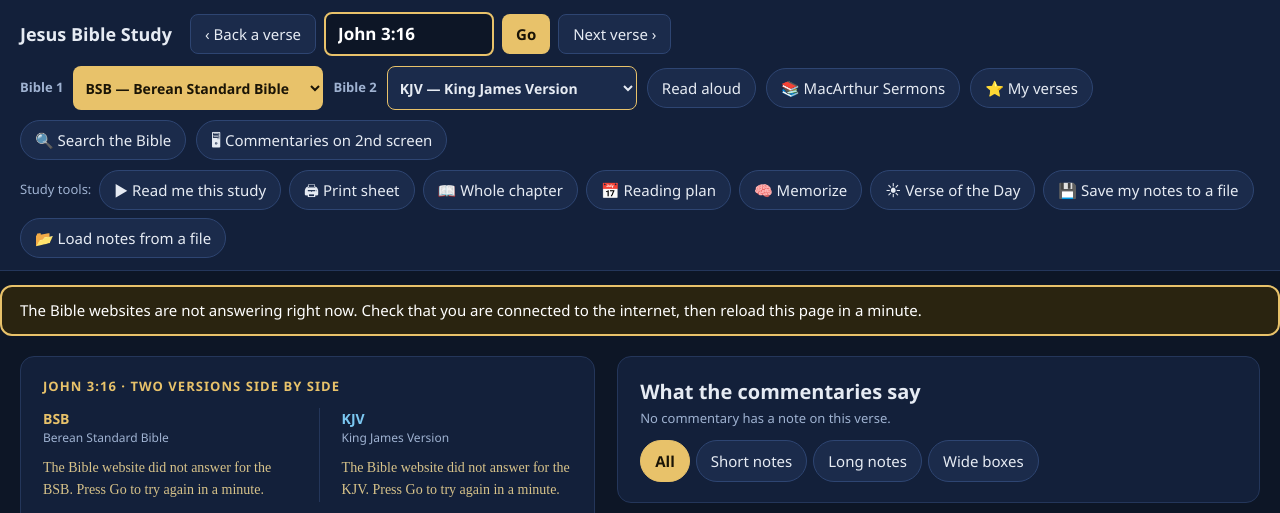
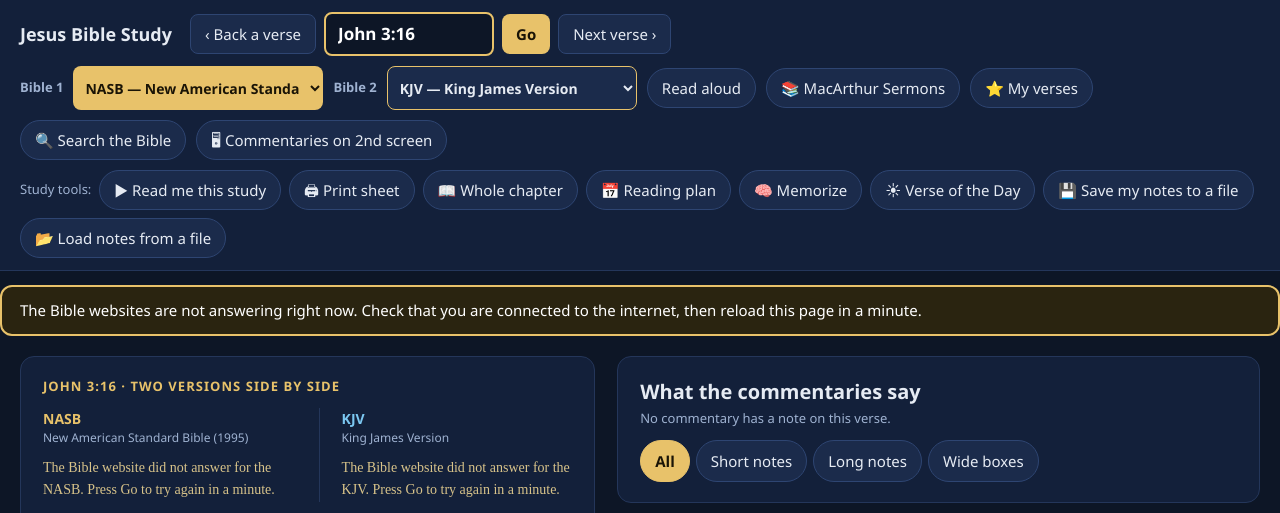
Before and after one commit to jedougherty/jesus-bible-study, a plain HTML site: page index.html in a window 1280 px wide. Shown: the top 513 px of the page. Drawn offline with Linux system fonts and the light colour scheme; no server answers.

Commit message:
Start on the NASB and the CEB

```diff
--- a/index.html
+++ b/index.html
@@ -2,7 +2,7 @@
 <html lang="en"><head>
 <meta charset="utf-8">
 <meta name="viewport" content="width=device-width,initial-scale=1">
-<meta http-equiv="Content-Security-Policy" content="default-src 'none'; script-src 'sha256-5X/NAa7y5xm5VM6O9xEV02lvnP3EV+pnEaZa5gR34Dg='; style-src 'unsafe-inline'; connect-src https://bolls.life https://bible.helloao.org; img-src data: 'self'; manifest-src 'none'; base-uri 'none'; form-action 'none'">
+<meta http-equiv="Content-Security-Policy" content="default-src 'none'; script-src 'sha256-XIBAw66LamYWuEIr4IM/NfqOuM/v13u1zhWImUx2i5M='; style-src 'unsafe-inline'; connect-src https://bolls.life https://bible.helloao.org; img-src data: 'self'; manifest-src 'none'; base-uri 'none'; form-action 'none'">
 <meta name="referrer" content="no-referrer">
 <link rel="icon" href="data:,">
 <title>Jesus Bible Study</title>
@@ -1661,7 +1661,7 @@ var L = BSL;
 var $ = function(id){ return document.getElementById(id); };
 var IS_FILE = location.protocol === 'file:';
 var VIEW_CM = /^#commentaries:/.test(location.hash || '');
-var S = {gen: 0, book: 'John', chapter: 3, verse: 16, last: 0, t1: 'BSB', t2: 'KJV', versions: [], notes: [], filter: 'all',
+var S = {gen: 0, book: 'John', chapter: 3, verse: 16, last: 0, t1: 'NASB', t2: 'CEB', versions: [], notes: [], filter: 'all',
          savedNote: '', savedAt: '', recog: null, listening: false, text1: '', words: [], wordsLang: '', started: false, prevPlace: null};
 
 function msgOf(e){ return e && e.friendly ? e.message : 'Something went wrong loading this part. Press Go to try again.'; }
@@ -1942,8 +1942,8 @@ function fillVersions(){
   });
   var hasV = function(c){ return S.versions.some(function(v){ return v.code === c; }); };
   var first = S.versions.length ? S.versions[0].code : 'KJV';
-  if (!hasV(S.t1)) S.t1 = hasV('BSB') ? 'BSB' : first;
-  if (!hasV(S.t2)) S.t2 = hasV('KJV') ? 'KJV' : first;
+  if (!hasV(S.t1)) S.t1 = hasV('NASB') ? 'NASB' : hasV('BSB') ? 'BSB' : first;
+  if (!hasV(S.t2)) S.t2 = hasV('CEB') ? 'CEB' : hasV('KJV') ? 'KJV' : first;
   $('t1').value = S.t1; $('t2').value = S.t2;
 }
 function versionName(code){ for (var i = 0; i < S.versions.length; i++) if (S.versions[i].code === code) return S.versions[i].name; return ''; }
@@ -3044,8 +3044,8 @@ window.addEventListener('beforeunload', function(e){
     return;
   }
   var prefs = readPrefs();
-  S.t1 = L.CODE_RE.test(String(prefs.t1 || '')) ? prefs.t1 : 'BSB';
-  S.t2 = L.CODE_RE.test(String(prefs.t2 || '')) ? prefs.t2 : 'KJV';
+  S.t1 = L.CODE_RE.test(String(prefs.t1 || '')) ? prefs.t1 : 'NASB';
+  S.t2 = L.CODE_RE.test(String(prefs.t2 || '')) ? prefs.t2 : 'CEB';
   S.versions = await loadVersions();
   fillVersions();
   drawPlanFromStore();
```
